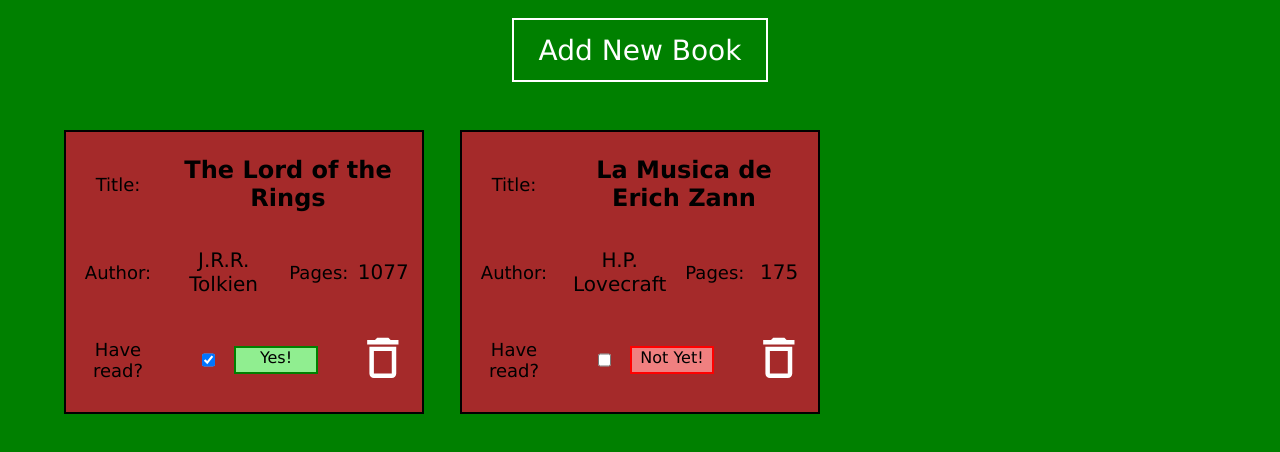
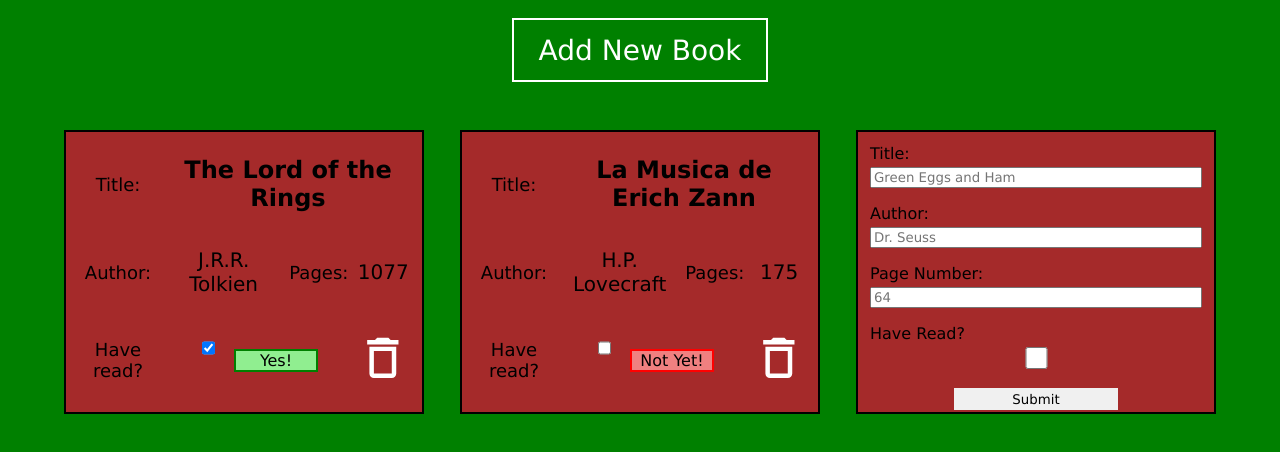
Before and after one commit to nwmason/library, a plain HTML site: page index.html in a window 1280 px wide. Both pictures are taken after a click on the button "Add New Book". Shown: the part 112-564 px from the top of the page. Drawn offline with Linux system fonts and the light colour scheme.

Commit message:
html form created

```diff
--- a/app.js
+++ b/app.js
@@ -1,8 +1,5 @@
-// books to be stored in array
 const myLibrary = [];
 
-// function for deleting book to be stored on prototype,
-// not within the constructor!
 function Book(title, author, pageNumber, readStatus) {
     this.title = title;
     this.author = author;
@@ -10,36 +7,101 @@ function Book(title, author, pageNumber, readStatus) {
     this.readStatus = readStatus
 }
 
-Book.prototype.changeReadStatus = function () {
-    if (this.readStatus === true) {
-        // changing the books read status from "true" to "false"
-        return false
-    } else {
-        return true
+//to do:
+//create function to add book to library, then project complete
+function addBooktoLibrary() {
+    const form = document.getElementById("new-book-form");
+
+    form.addEventListener("submit", (event) => {
+        event.preventDefault();
+    })
+}
+
+const libraryGrid = document.querySelector(".container");
+const btnNewBook = document.getElementById("btn-new-book");
+
+let formState = 0
+
+btnNewBook.addEventListener("click", () => {
+    if (formState === 0) {
+
+        formState++;
+
+        const bookFormContainer = document.createElement("div");
+        bookFormContainer.setAttribute("class", "form-container");
+        libraryGrid.appendChild(bookFormContainer)
+
+        const form = document.createElement("form");
+        form.setAttribute("method", "post")
+        form.setAttribute("action", "submit.php")
+        form.setAttribute("id", "new-book-form");
+
+        const titleLabel = document.createElement("label");
+        titleLabel.setAttribute("for", "title");
+        titleLabel.textContent = "Title:";
+        const titleInput = document.createElement("input");
+        titleInput.setAttribute("type", "text");
+        titleInput.setAttribute("name", "title");
+        titleInput.setAttribute("id", "title");
+        titleInput.required = true;
+        titleInput.setAttribute("placeholder", "Green Eggs and Ham")
+
+        const authorLabel = document.createElement("label");
+        authorLabel.setAttribute("for", "author");
+        authorLabel.textContent = "Author:";
+        const authorInput = document.createElement("input");
+        authorInput.setAttribute("type", "text");
+        authorInput.setAttribute("name", "author");
+        authorInput.setAttribute("id", "author");
+        authorInput.required = true;
+        authorInput.setAttribute("placeholder", "Dr. Seuss");
+
+        const pagesLabel = document.createElement("label");
+        pagesLabel.setAttribute("for", "pages");
+        pagesLabel.textContent = "Page Number:"
+        const pagesInput = document.createElement("input");
+        pagesInput.setAttribute("type", "number");
+        pagesInput.setAttribute("name", "pages");
+        pagesInput.setAttribute("id", "pages");
+        pagesInput.required = true;
+        pagesInput.setAttribute("placeholder", "64");
+
+        const readLabel = document.createElement("label");
+        readLabel.setAttribute("for", "form-read-status");
+        readLabel.textContent = "Have Read?";
+        const readInput = document.createElement("input");
+        readInput.setAttribute("type", "checkbox");
+        readInput.setAttribute("id", "form-read-status")
+
+        const formSubmit = document.createElement("button");
+        formSubmit.setAttribute("class", "form-btn")
+        formSubmit.textContent = "Submit"
+
+        bookFormContainer.appendChild(form);
+        form.appendChild(titleLabel);
+        form.appendChild(titleInput);
+        form.appendChild(authorLabel);
+        form.appendChild(authorInput);
+        form.appendChild(pagesLabel);
+        form.appendChild(pagesInput);
+        form.appendChild(readLabel);
+        form.appendChild(readInput);
+        form.appendChild(formSubmit);
+
     }
-}
+})
 
 const theLordofTheRings = new Book("The Lord of the Rings", "J.R.R. Tolkien", "1077", true)
 const Lovecraft = new Book("La Musica de Erich Zann", "H.P. Lovecraft", "175", false)
 
-function addBooktoLibrary() {
-    // learn about dialogs and modals then come back
-}
-
 myLibrary.push(theLordofTheRings)
 myLibrary.push(Lovecraft)
-console.log(myLibrary)
-// to do:
-// functioning book deletion
-const libraryGrid = document.querySelector(".container")
-let n = 0
+
 myLibrary.forEach(function (bookObject) {
 
-    n++
     const bookContainer = document.createElement("div");
 
     bookContainer.setAttribute("class", "book-container");
-    bookContainer.setAttribute("id", bookObject.title + n)
     libraryGrid.appendChild(bookContainer);
 
     const TitleLabel = document.createElement("div");
--- a/style.css
+++ b/style.css
@@ -175,3 +175,44 @@ body {
 .trash-icon:active {
     fill: darkred;
 }
+
+.form-container {
+    border: 2px solid black;
+    min-width: 300px;
+    background-color: brown;
+    height: 256px;
+    padding: 12px;
+    gap: 8px;
+}
+
+#new-book-form {
+    display: grid;
+    gap: 16px;
+}
+
+#form-read-status {
+    height: 22px;
+}
+
+.form-btn {
+    width: 164px;
+    height: 22px;
+    justify-self: center;
+    background-color: #f0f0f0;
+    border: 1px solid #f0f0f0;
+}
+
+.form-btn:hover {
+    cursor: pointer;
+    background-color: #c0c0c0;
+    border: 1px solid #c0c0c0;
+}
+
+.form-btn:active {
+    background-color: #ffffff;
+    border: 1px solid #ffffff;
+}
+
+input {
+    margin-top: -12px;
+}
```
